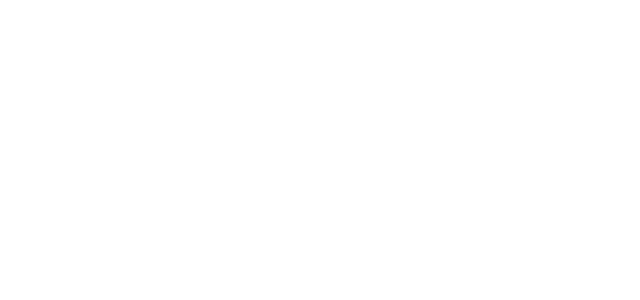
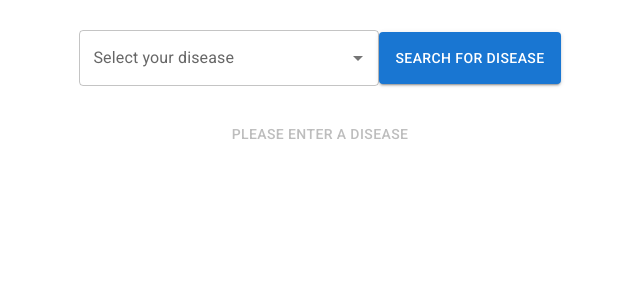
Before and after one commit to rexanaj/HelpingHands, a React (Create React App) app in the folder PHASE_2/Application_SourceCode/frontend/: page /giveHelp in a window 1280 px wide. Before the commit this address had no page. Shown: the top 300 px of the page, without its empty margins (320-960 px from the left). Built offline with nearby package versions, Linux system fonts and the light colour scheme.

Commit message:
Issue/dwen 56 display who articles (#20)
* display basic articles

* update scraper to make results more specific

* basic functionality for toHelp page

* adding styling for cards

* deleting example

```diff
--- a/PHASE_2/Application_SourceCode/frontend/src/app/App.js
+++ b/PHASE_2/Application_SourceCode/frontend/src/app/App.js
@@ -4,7 +4,7 @@ import "./App.css";
 import { Route, Routes } from "react-router-dom";
 
 /////////// COMPONENTS /////////////
-import ExamplePage from "../pages/examplePage/ExamplePage.jsx";
+import GiveHelpPage from "../pages/giveHelpPage/GiveHelpPage.jsx"
 import HomePage from "../pages/homePage/HomePage.jsx";
 ////////////////////////////////////
 
@@ -14,7 +14,7 @@ export default function App () {
       <Routes>
         <Route exact path="/">
           <Route index element={<HomePage />} />
-          <Route path="/example" element={<ExamplePage word="DWEN" />} />
+          <Route path="/giveHelp" element={<GiveHelpPage word="DWEN" />} />
         </Route>
       </Routes>
     </div>
--- /dev/null
+++ b/PHASE_2/Application_SourceCode/frontend/src/components/Diseases.js
@@ -0,0 +1,3 @@
+const options = ['unknown', 'other', 'anthrax cutaneous', 'anthrax gastrointestinous', 'anthrax inhalation', 'botulism', 'brucellosis', 'chikungunya', 'cholera', 'cryptococcosis', 'cryptosporidiosis', 'crimean-congo haemorrhagic fever', 'dengue', 'diphteria', 'ebola haemorrhagic fever', 'ehec (e.coli)', 'enterovirus 71 infection', 'influenza a/h5n1', 'influenza a/h7n9', 'influenza a/h9n2', 'influenza a/h1n1', 'influenza a/h1n2', 'influenza a/h3n5', 'influenza a/h3n2', 'influenza a/h2n2', 'hand, foot and mouth disease', 'hantavirus', 'hepatitis a', 'hepatitis b', 'hepatitis c', 'hepatitis d', 'hepatitis e', 'histoplasmosis', 'hiv/aids', 'lassa fever', 'malaria', 'marburg virus disease', 'measles', 'mers-cov', 'mumps', 'nipah virus', 'norovirus infection', 'pertussis', 'plague', 'pneumococcus pneumonia', 'poliomyelitis', 'q fever', 'rabies', 'rift valley fever', 'rotavirus infection', 'rubella', 'salmonellosis', 'sars', 'shigellosis', 'smallpox', 'staphylococcal enterotoxin b', 'thypoid fever', 'tuberculosis', 'tularemia', 'vaccinia and cowpox', 'varicella', 'west nile virus', 'yellow fever', 'yersiniosis', 'zika', 'legionares', 'listeriosis', 'monkeypox', 'COVID-19'];
+
+export default options;
--- /dev/null
+++ b/PHASE_2/Application_SourceCode/frontend/src/components/NewsCard.jsx
@@ -0,0 +1,39 @@
+import React from "react";
+
+import Card from '@mui/material/Card';
+import CardActions from '@mui/material/CardActions';
+import CardContent from '@mui/material/CardContent';
+import Button from '@mui/material/Button';
+import Typography from '@mui/material/Typography';
+import PropTypes from 'prop-types';
+
+export default function NewsCard(props) {
+    return (
+      <Card sx={{ minWidth: 275 }}>
+        <CardContent>
+          <Typography sx={{ fontSize: 14 }} color="text.secondary" gutterBottom>
+            {props.publication}
+          </Typography>
+          <Typography variant="h5" component="div">
+            {props.headline}
+          </Typography>
+          <Typography sx={{ mb: 1.5 }} color="text.secondary">
+            WHO Report
+          </Typography>
+          <Typography variant="body2">
+            {props.mainText}
+          </Typography>
+        </CardContent>
+        <CardActions>
+          <Button size="small" href={props.url} target="_blank" rel="noopener noreferrer">Read More</Button>
+        </CardActions>
+      </Card>
+    );
+}
+
+NewsCard.propTypes = {
+    publication: PropTypes.string,
+    headline: PropTypes.string,
+    mainText: PropTypes.string,
+    url: PropTypes.string,
+};
--- a/PHASE_2/Application_SourceCode/frontend/src/pages/examplePage/ExamplePage.jsx
+++ /dev/null
@@ -1,35 +0,0 @@
-import React, { useState, useEffect } from "react";
-
-import "./ExamplePage.css";
-import PropTypes from "prop-types";
-
-// This is an example of fetching from the api to get the sydnromes of a specific disease (in this case "Lassa Fever")
-// BTW, don't put your code in the pages, create seperate components and import those
-export default function ExamplePage(props) {
-  const [syndromes, setSyndromes] = useState([]);
-  const fetchSyndromes = async () => {
-    const res = await fetch("http://localhost:5555/diseases/Lassa Fever");
-    const body = await res.json();
-
-    setSyndromes(body.syndromes);
-  };
-
-  useEffect(() => {
-    fetchSyndromes();
-  }, [syndromes]);
-
-  return (
-    <div>
-      <div className="DiseaseSyndromes">
-        {syndromes.map((value, index) => (
-          <div key={index}>{value}</div>
-        ))}
-      </div>
-      This is an example page. The passed in prop is: {props.word}
-    </div>
-  );
-}
-
-ExamplePage.propTypes = {
-  word: PropTypes.string,
-};
--- /dev/null
+++ b/PHASE_2/Application_SourceCode/frontend/src/pages/giveHelpPage/GiveHelpPage.css
@@ -0,0 +1,15 @@
+.searchBar {
+    display:flex;
+    flex-direction: row;
+    justify-content: center;
+    align-items: center;
+}
+
+.searchBar {
+    margin-bottom:30px;
+    margin-top:30px;
+}
+
+#searchButton {
+    height:52px;
+}
--- /dev/null
+++ b/PHASE_2/Application_SourceCode/frontend/src/pages/giveHelpPage/GiveHelpPage.jsx
@@ -0,0 +1,110 @@
+import React, { useState } from "react";
+
+
+import NewsCard from "../../components/NewsCard"
+import Grid from '@mui/material/Grid';
+import Button from '@mui/material/Button';
+import options from "../../components/Diseases"
+import TextField from '@mui/material/TextField';
+import Autocomplete from '@mui/material/Autocomplete';
+import Spinner from 'react-bootstrap/Spinner';
+import Typography from '@mui/material/Typography';
+import "./GiveHelpPage.css"
+
+// This is an example of fetching from the api to get the sydnromes of a specific disease (in this case "Lassa Fever")
+// BTW, don't put your code in the pages, create seperate components and import those
+export default function GiveHelpPage(props) {
+    const [ disease, setDisease ] = useState('');
+    const [ articles, setArticles ] = useState([]);
+    const [ loading, setLoading ] = useState(false);
+    const submitDisease = () => {
+        // if (ingredientName === '' || ingredientName === null) {
+        //     alert("Please select a disease")
+        //     return
+        // }
+        console.log("test")
+        console.log(disease)
+        fetchArticles();
+
+    };
+
+
+    const fetchArticles = async () => {
+        let formatDisease = disease.replace(/ /g,"%20")
+        const res = await fetch(`http://localhost:5555/articles?limit=4&keyterms=${formatDisease}`);
+        setLoading(true);
+        setArticles(await res.json());
+    };
+
+    // // only call it once
+    // useEffect(() => {
+    //     fetchArticles();
+    // }, []);
+    // console.log(articles)
+    const articles_holder = [];
+    var i = 0;
+    for (var index in articles) {
+        console.log(articles[index].headline)
+        let seconds = articles[index].date_of_publication._seconds
+        let pub_date = new Date(seconds * 1000)
+
+        // format date
+        let month = String(pub_date.getMonth() + 1);
+        let day = String(pub_date.getDate());
+        const year = String(pub_date.getFullYear());
+
+        if (month.length < 2) month = '0' + month;
+        if (day.length < 2) day = '0' + day;
+
+        let publication = `${day}/${month}/${year}`;
+        console.log(publication)
+        // const headline = articles[index]
+        let main_text = articles[index].main_text
+        main_text = main_text.slice(0, 300);
+        main_text += " ..."
+        articles_holder.push(
+            <Grid key={i} item xs={3}>
+                {/* headline={articles[i].headline} mainText={articles[i].main_text} publication={publication} */}
+                <NewsCard className="article" headline={articles[index].headline} mainText={main_text} publication={publication} url={articles[index].url} />
+            </Grid>
+        );
+        i += 1;
+    }
+  return (
+    <div>
+        <div className="searchBar">
+            <Autocomplete
+                    disablePortal
+                    id="search"
+                    value={disease}
+                    options={options}
+                    onChange={(event, value) => setDisease(value)}
+                    sx={{ width: 300 }}
+                    renderInput={(params) => <TextField {...params} label="Select your disease" />}
+            />
+            <Button id="searchButton" variant="contained" onClick={submitDisease}>Search For Disease</Button>
+        </div>
+
+        <div>
+            {loading ?
+            <div>
+                <Typography className="heading" variant="h5" component="body" gutterBottom>
+                    WHO Articles
+                </Typography>
+                <Grid container spacing={3}>{articles_holder}</Grid>
+            </div> : (
+                    <Button className="spinner" variant="success" disabled>
+                        <Spinner
+                        as="span"
+                        animation="grow"
+                        size="sm"
+                        role="status"
+                        aria-hidden="true"
+                        />
+                        Please enter a disease
+                    </Button>
+            )}
+        </div>
+    </div>
+  );
+}
--- a/PHASE_2/Application_SourceCode/frontend/src/pages/homePage/HomePage.jsx
+++ b/PHASE_2/Application_SourceCode/frontend/src/pages/homePage/HomePage.jsx
@@ -1,13 +1,16 @@
 import React from "react";
 import { GiveHelpButton, GetHelpButton } from "../../components/frontPageButtons/FrontPageButton";
 import "./homePage.css";
+import { Link } from 'react-router-dom'
 
 export default function HomePage() {
   return (
     <div className="HomePage">
       <div className="left">
           <div className="centered">
+            <Link to={"/giveHelp"}>
               <GiveHelpButton buttonOnClick={() => { console.log("Give help") }} />
+            </Link>
               <h2>Give Help</h2>
           </div>
       </div>
```
Also changed, not shown: PHASE_2/Application_SourceCode/frontend/src/components/SearchBar.jsx (added, +31 -0 lines), PHASE_2/Application_SourceCode/frontend/src/pages/examplePage/ExamplePage.css (deleted), 1 other file (tests, documents, lock files or other folders).
